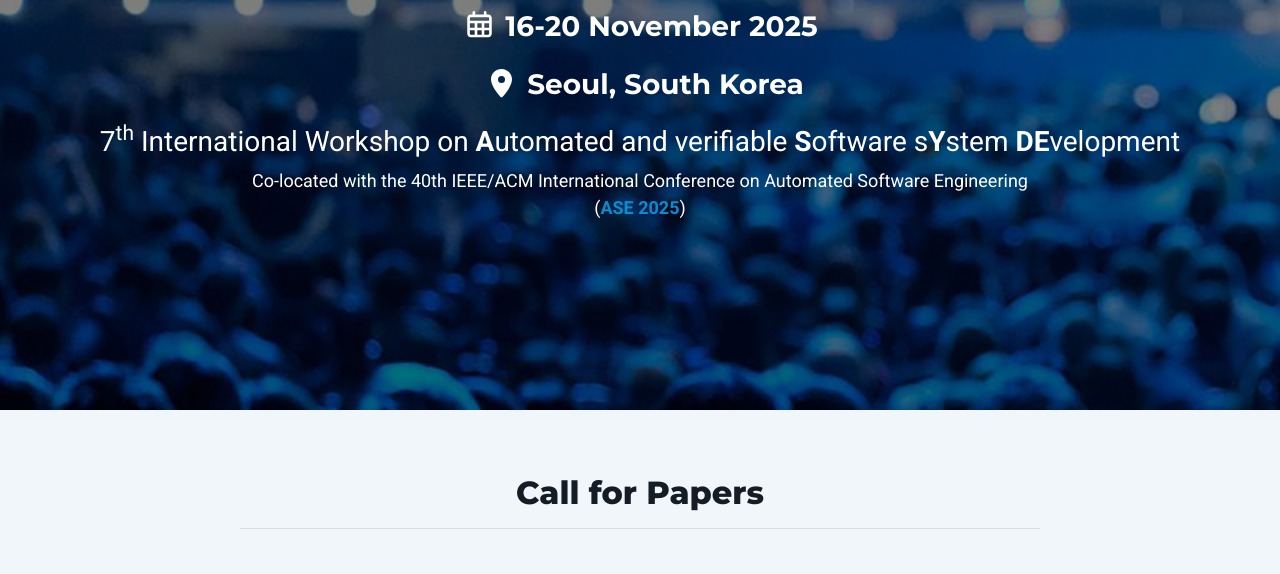
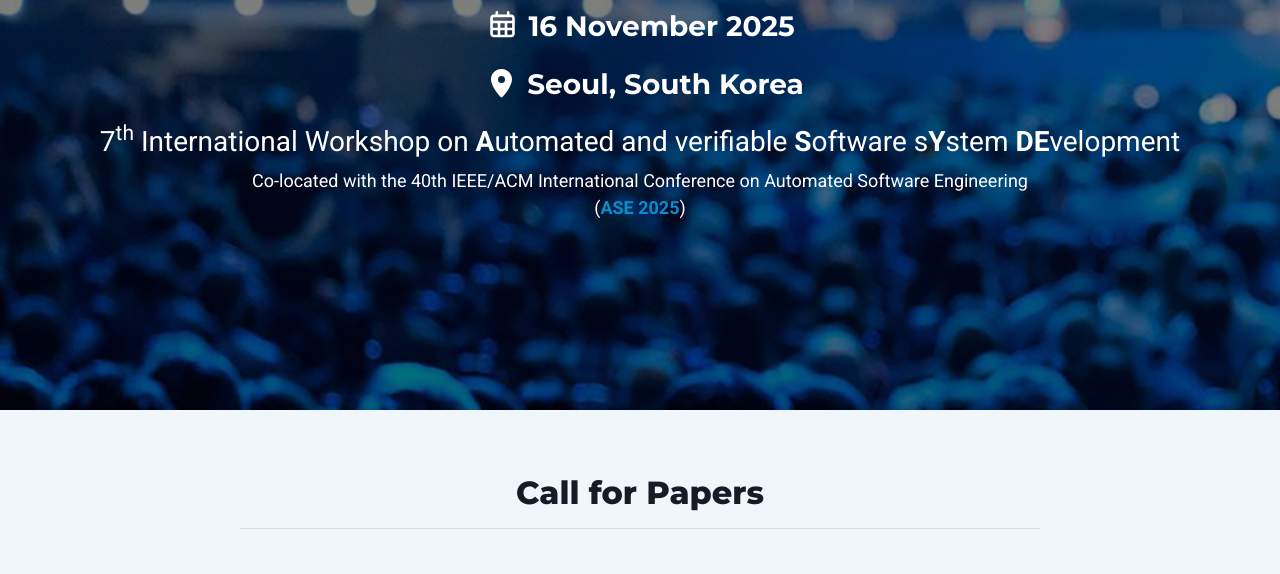
Before and after one commit to asyde-series/asyde2025, a plain HTML site: page index.html in a window 1280 px wide. Shown: the part 210-784 px from the top of the page. Drawn offline with Linux system fonts and the light colour scheme.

Commit message:
Updating workshop date

```diff
--- a/index.html
+++ b/index.html
@@ -68,7 +68,7 @@
 			<div class="container">
 				<div class="hero-text-block-2">
 				  	<h1 class="hero-heading mb-2 text-center">ASYDE 2025</h1>
- 				  	<div class="hero-meta mb-3 text-center"><i class="far fa-calendar-alt mr-2"></i>16-20 November 2025</div>
+ 				  	<div class="hero-meta mb-3 text-center"><i class="far fa-calendar-alt mr-2"></i>16 November 2025</div>
 					<div class="hero-meta mb-3 text-center"><i class="fas fa-map-marker-alt mx-2"></i>Seoul, South Korea</div>
 					<div class="hero-intro mb-1 text-center">7<sup>th</sup> International Workshop on <strong>A</strong>utomated and verifiable <strong>S</strong>oftware s<strong>Y</strong>stem <strong>DE</strong>velopment </div>
 					<div class="section-intro single-col-max mx-auto mb-4 text-center">Co-located with the 40th IEEE/ACM International Conference on Automated Software Engineering (<a href="https://conf.researchr.org/home/ase-2025" target="_blank"><strong>ASE 2025</strong></a>)</div>
```
